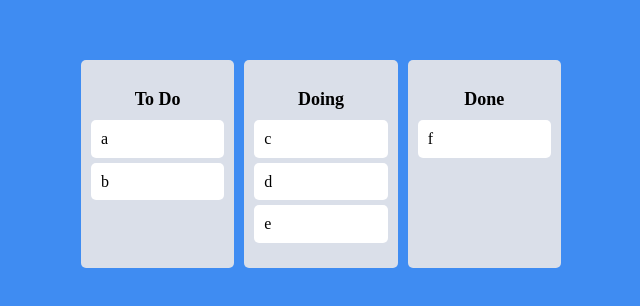
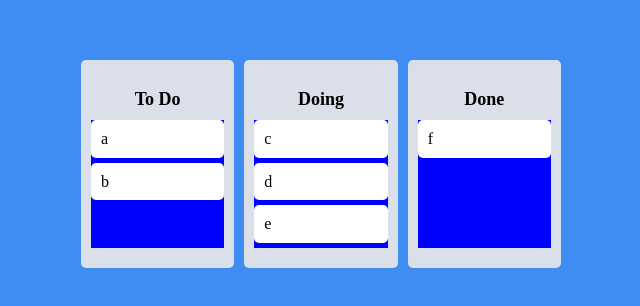
Before and after one commit to rsuubinn/react-kanban-app, a React (Create React App) app: page / in a window 1280 px wide. Shown: the part 236-542 px from the top of the page, without its empty margins (319-959 px from the left). Built offline with nearby package versions, Linux system fonts and the light colour scheme.

Commit message:
#6.11 Droppable Snapshot

```diff
--- a/src/Components/Board.tsx
+++ b/src/Components/Board.tsx
@@ -12,6 +12,8 @@ const Wrapper = styled.div`
   padding-top: 30px;
   border-radius: 5px;
   min-height: 200px;
+  display: flex;
+  flex-direction: column;
 `;
 
 const Title = styled.h2`
@@ -21,18 +23,38 @@ const Title = styled.h2`
   margin-bottom: 10px;
 `;
 
+interface IArea {
+  isDraggingOver: boolean;
+  isDraggingFromThisWith: boolean;
+}
+
+const Area = styled.div<IArea>`
+  background-color: ${(props) =>
+    props.isDraggingOver
+      ? "pink"
+      : props.isDraggingFromThisWith
+      ? "red"
+      : "blue"};
+  flex-grow: 1;
+`;
+
 function Board({ toDos, boardId }: IBoard) {
   return (
     <Wrapper>
       <Title>{boardId}</Title>
       <Droppable droppableId={boardId}>
-        {(provided) => (
-          <div ref={provided.innerRef} {...provided.droppableProps}>
+        {(provided, snapshot) => (
+          <Area
+            isDraggingOver={snapshot.isDraggingOver}
+            isDraggingFromThisWith={Boolean(snapshot.draggingFromThisWith)}
+            ref={provided.innerRef}
+            {...provided.droppableProps}
+          >
             {toDos.map((toDo, index) => (
               <DraggbleCard key={toDo} toDo={toDo} index={index} />
             ))}
             {provided.placeholder}
-          </div>
+          </Area>
         )}
       </Droppable>
     </Wrapper>
```
